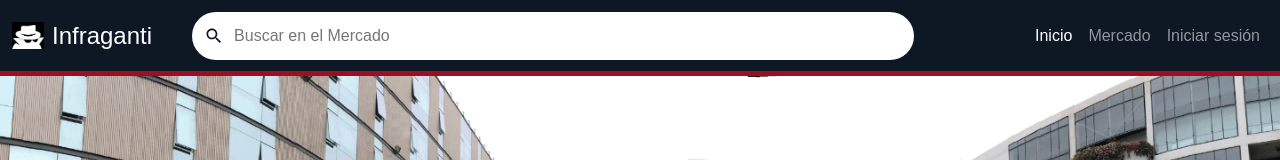
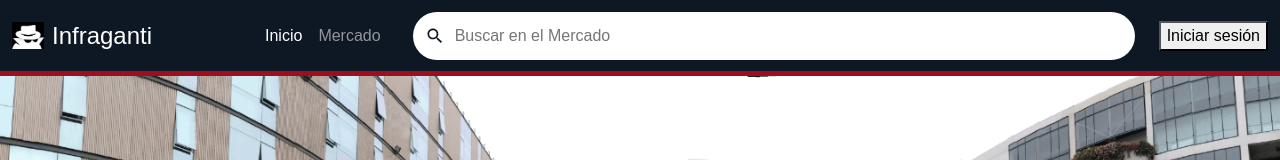
Before and after one commit to ImnotBotNine/ProyectoWeb_Full, a React (Vite) app in the folder frontend/: page / in a window 1280 px wide. Shown: the top 160 px of the page. Built offline with nearby package versions, Linux system fonts and the light colour scheme; no server answers.

Commit message:
actualizacacion header

```diff
--- a/frontend/src/components/Header.jsx
+++ b/frontend/src/components/Header.jsx
@@ -2,8 +2,8 @@ import { useState } from "react";
 
 const PAGINAS = [
   { id: "inicio", titulo: "Inicio" },
-  { id: "publicar", titulo: "Publicar", privada: true },
-  { id: "mercado", titulo: "Mercado" }
+  { id: "mercado", titulo: "Mercado" },
+  { id: "publicar", titulo: "Publicar", privada: true }
 ];
 
 export default function Header({
@@ -58,8 +58,24 @@ export default function Header({
             className={`collapse navbar-collapse ${menuAbierto ? "menu-abierto" : ""}`}
             id="menuPrincipal"
           >
-            {paginaActual !== "publicar" && (
-              <div className="search-section">
+            {/* Izquierda: páginas */}
+            <ul className="navbar-nav">
+              {paginasVisibles.map((pagina) => (
+                <li className="nav-item" key={pagina.id}>
+                  <a
+                    href="#"
+                    className={`nav-link ${paginaActual === pagina.id ? "active" : ""}`}
+                    onClick={() => navegar(pagina.id)}
+                  >
+                    {pagina.titulo}
+                  </a>
+                </li>
+              ))}
+            </ul>
+
+            {/* Centro: buscador */}
+            <div className="search-section">
+              {paginaActual !== "publicar" && (
                 <div className="search-container">
                   <span className="search-icon">
                     <svg viewBox="0 0 24 24" width="20" height="20" fill="#0e1724">
@@ -75,52 +91,49 @@ export default function Header({
                     onChange={(event) => onBuscar(event.target.value)}
                   />
                 </div>
-              </div>
-            )}
+              )}
+            </div>
 
-            <ul className="navbar-nav ms-auto">
-              {usuario !== null && (paginaActual === "mercado" || paginaActual === "producto") && (
-                <li className="nav-item">
+            {/* Derecha: usuario, carrito y botón principal de sesión */}
+            <div className="zona-usuario">
+              {usuario !== null && (
+                <>
+                  {/* El nombre de usuario abre su perfil (compras y ventas) */}
                   <button
                     type="button"
-                    className="nav-link btn btn-link carrito-nav"
+                    className={`nombre-usuario btn-nombre-usuario ${paginaActual === "perfil" ? "active" : ""}`}
+                    onClick={() => navegar("perfil")}
+                    title="Ver mi perfil"
+                  >
+                    {usuario.nick}
+                  </button>
+
+                  <button
+                    type="button"
+                    className="btn-carrito-icono"
                     onClick={onAbrirCarrito}
+                    aria-label="Ver carrito"
                   >
-                    🛒 Carrito ({totalCarrito})
+                    🛒
+                    <span className="carrito-contador">{totalCarrito}</span>
                   </button>
-                </li>
+                </>
               )}
 
-              {paginasVisibles.map((pagina) => (
-                <li className="nav-item" key={pagina.id}>
-                  <a
-                    href="#"
-                    className={`nav-link ${paginaActual === pagina.id ? "active" : ""}`}
-                    onClick={() => navegar(pagina.id)}
-                  >
-                    {pagina.titulo}
-                  </a>
-                </li>
-              ))}
-
               {usuario === null ? (
-                <li className="nav-item">
-                  <a
-                    href="#"
-                    className={`nav-link ${paginaActual === "login" ? "active" : ""}`}
-                    onClick={() => navegar("login")}
-                  >
-                    Iniciar sesión
-                  </a>
-                </li>
+                <button
+                  type="button"
+                  className={`btn-sesion ${paginaActual === "login" ? "active" : ""}`}
+                  onClick={() => navegar("login")}
+                >
+                  Iniciar sesión
+                </button>
               ) : (
-                <li className="nav-item">
-                  <a href="#" className="nav-link" onClick={cerrarSesion}>
-                    Cerrar sesión
-                  </a>
-                </li>
+                <button type="button" className="btn-sesion" onClick={cerrarSesion}>
+                  Cerrar sesión
+                </button>
               )}
-            </ul>
+            </div>
           </div>
         </div>
       </nav>
```
